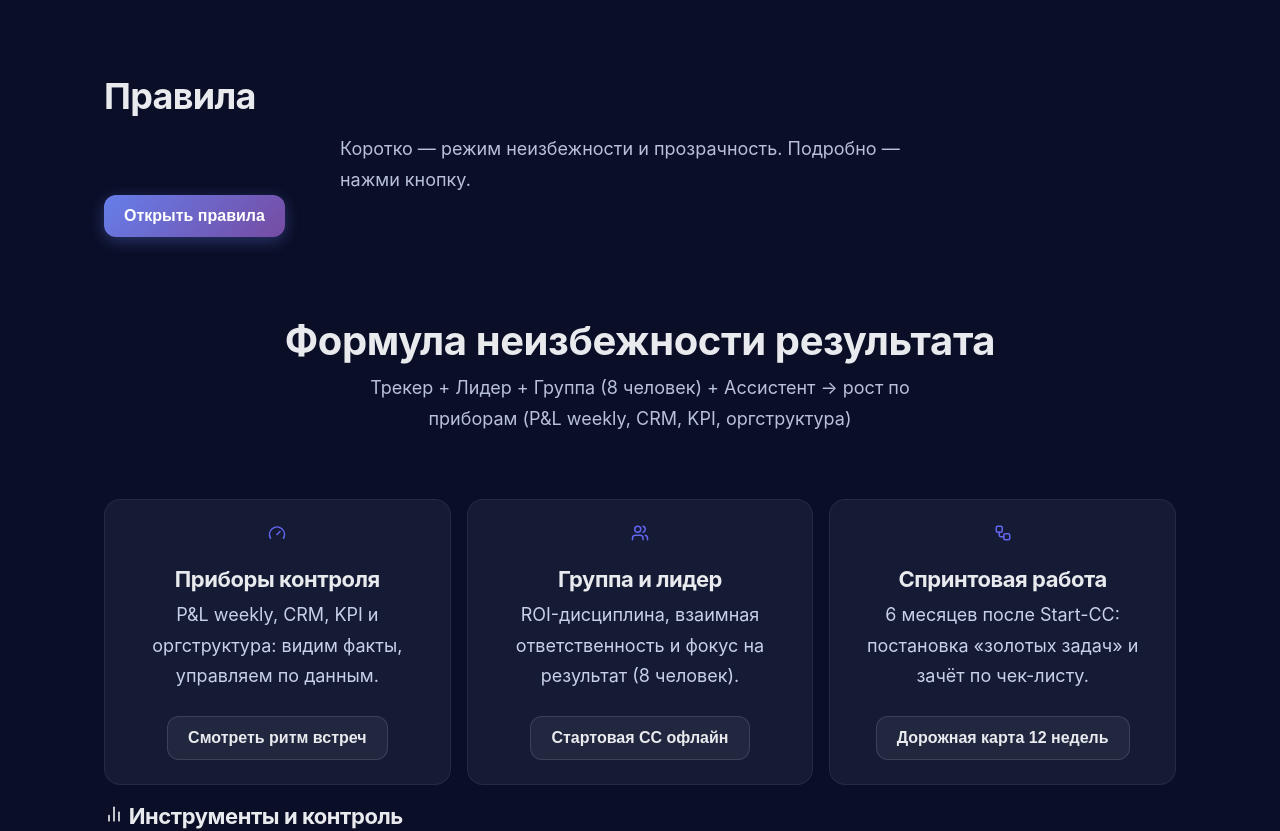
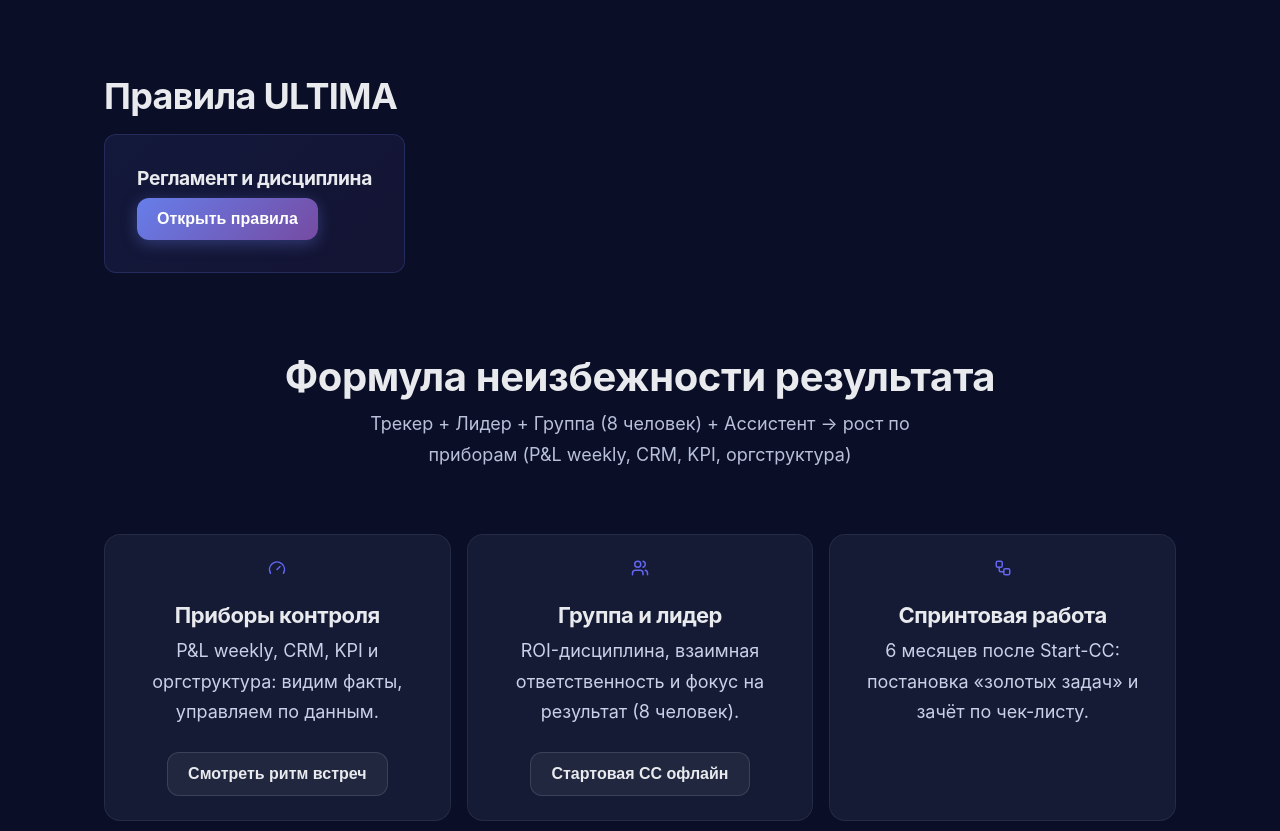
Before and after one commit to catherineYefi/Ultima_Onboarding, a React (Create React App) app: page / in a window 1280 px wide. Shown: the part 4980-5811 px from the top of the page. Built offline with nearby package versions, Linux system fonts and the light colour scheme.

Commit message:
fix: clean up rules block, remove roadmap button, update styling

```diff
--- a/src/components/Formula.js
+++ b/src/components/Formula.js
@@ -138,11 +138,6 @@ export default function Formula({ content }) {
                   Стартовая СС офлайн
                 </button>
               )}
-              {i === 2 && (
-                <button className="cta-button secondary" onClick={() => go("#cycle-timeline")}>
-                  Дорожная карта 12 недель
-                </button>
-              )}
             </div>
           ))}
         </div>
--- a/src/components/Rules.js
+++ b/src/components/Rules.js
@@ -3,17 +3,17 @@ import React from "react";
 export default function Rules() {
   return (
     <section id="rules" className="section container">
-      <h2 className="section-title">Правила</h2>
-      <p className="section-subtitle">
-        Коротко — режим неизбежности и прозрачность. Подробно — нажми кнопку.
-      </p>
+      <h2 className="section-title">Правила ULTIMA</h2>
 
+      <div style={{ background: 'linear-gradient(135deg, rgba(102, 126, 234, 0.1) 0%, rgba(118, 75, 162, 0.1) 100%)', borderRadius: '12px', padding: '2rem', border: '1px solid rgba(102, 126, 234, 0.2)', display: 'inline-block' }}>
+        <h3 style={{ marginBottom: '0.5rem', fontSize: '1.2rem' }}>Регламент и дисциплина</h3>
         <button
           className="cta-button primary"
           onClick={() => window.open('https://vagabond-cadmium-aba.notion.site/Ultima-277308771f1a806ca33cf2ae29092b8b?source=copy_link', '_blank', 'noopener,noreferrer')}
         >
           Открыть правила
         </button>
+      </div>
     </section>
   );
 }
```
Lines whose indentation alone changed are shown as unchanged.
